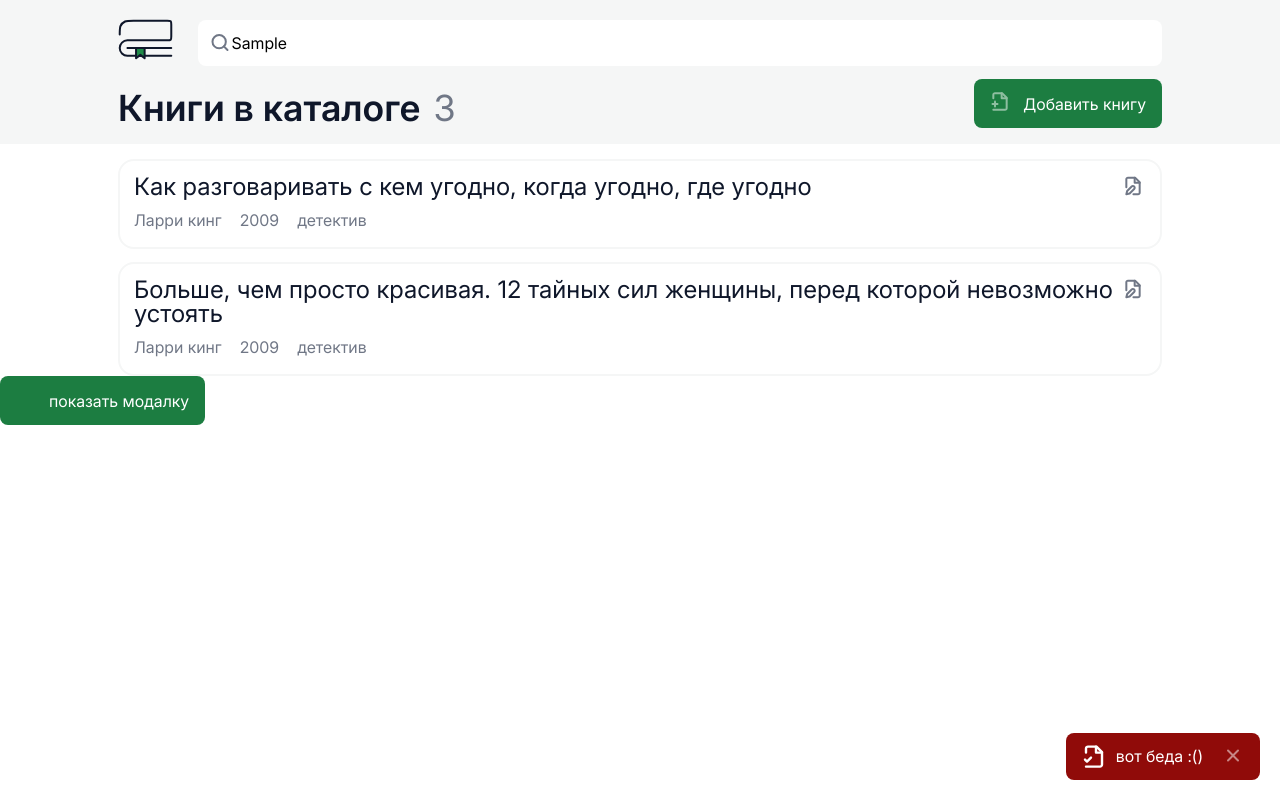
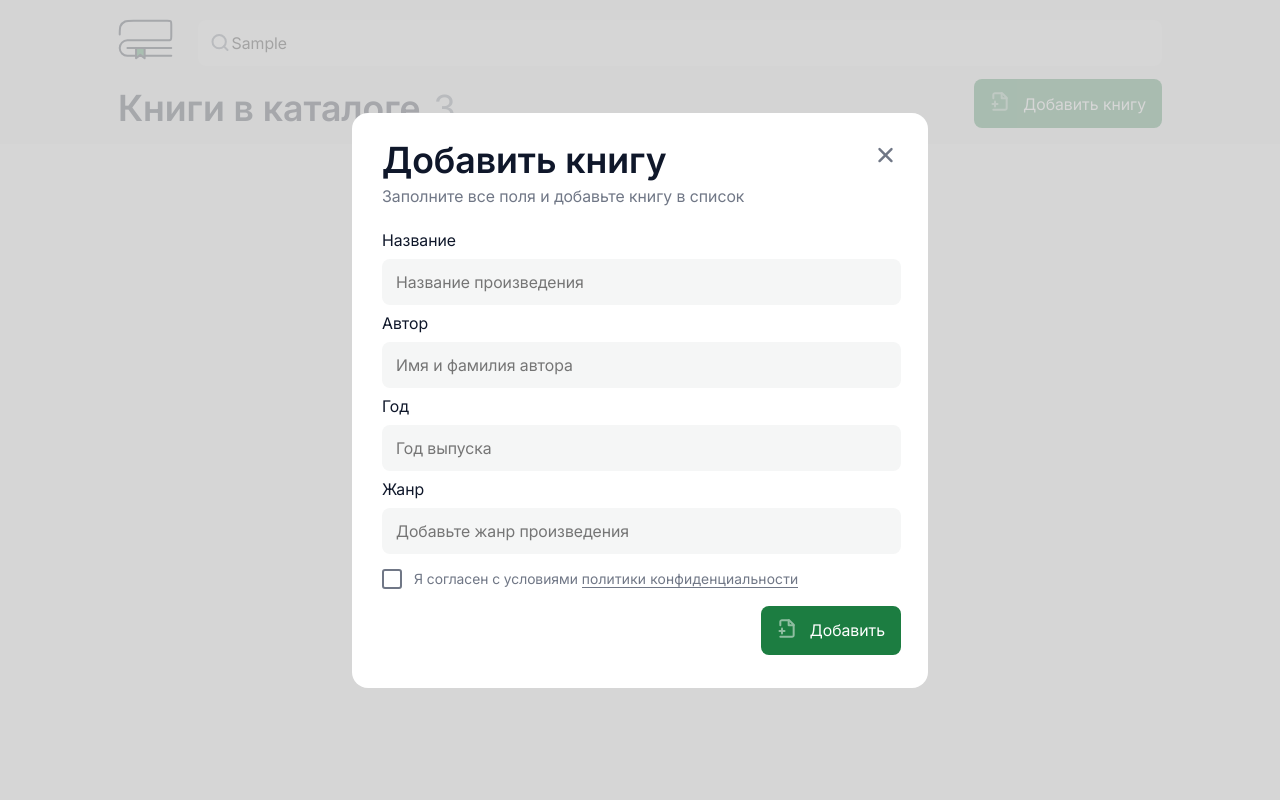
Before and after one commit to ase444ka/my-books, a Vue app: page / in a window 1280 px wide. Both pictures are taken after typing "Sample" into the empty fields and a click on the button "Добавить книгу". Built offline with nearby package versions, Linux system fonts and the light colour scheme.

Commit message:
implement add-delete functionality

```diff
--- a/src/App.vue
+++ b/src/App.vue
@@ -1,34 +1,72 @@
 <script setup>
-import {ref, onMounted} from 'vue';
+import {ref} from 'vue';
 import {inject} from 'vue';
 const successNoty = inject('successNoty');
 const errorNoty = inject('errorNoty');
-import BookDialog from '@/components/BookDialog.vue'
+import BookDialog from '@/components/BookDialog.vue';
+import bookKeeper from '@/api/book-keeper.js';
 
-const showModal = ref(false)
+const bookList = ref(bookKeeper.getList());
+const currentBook = ref(null);
 
-const closeModal = () => {
-  showModal.value = false
+const showModal = ref(false);
+
+const openToAdd = () => {
+  showModal.value = true;
+};
+
+const openToEdit = (book) => {
+  currentBook.value = book;
+  showModal.value = true;
+};
+
+const refresh = () => {
+  console.log('refrecccc')
+  showModal.value = false;
+  currentBook.value = null;
+};
+
+const refreshAndUpdate = () => {
+  refresh();
+  bookList.value = bookKeeper.getList();
+};
+
+const saveBook = (book) => {
+  console.log('save')
+  if (currentBook.value) {
+    edit(book);
+  } else {
+    add(book);
   }
+  refreshAndUpdate()
+};
 
-const openModal = () => {
-  showModal.value = true
-}
+const add = (book) => {
+  console.log('add')
+  bookKeeper.createItem(book);
+};
 
+const edit = (book) => {
+  console.log('edit')
+  bookKeeper.updateItem(book);
+};
 
-onMounted(() => {
-  successNoty('Приветик!');
-  setTimeout(() => {
-    errorNoty('вот беда :()');
-  }, 7000);
-});
-const ch = ref('');
+const remove = (book) => {
+  console.log('rremmoove')
+  bookKeeper.deleteItem(book.id);
+  refreshAndUpdate();
+};
 </script>
 
 <template>
   <Transition>
-  <BookDialog @cancel="closeModal"  v-if="showModal"/>
-
+    <BookDialog
+      @cancel="refresh"
+      @save="saveBook"
+      @delete="remove"
+      v-if="showModal"
+      :book="currentBook"
+    />
   </Transition>
   <header class="header">
     <div class="container">
@@ -43,7 +81,6 @@ const ch = ref('');
             </svg>
           </template>
         </MyInput>
-
 
         <!-- <MyButton class="header__search-button">
           <use href="./assets/sprites.svg#magnify"></use>
@@ -62,7 +99,11 @@ const ch = ref('');
       </div>
       <div class="header__bottom">
         <h1 class="header__title">Книги в каталоге <span>3</span></h1>
-        <MyButton class="header__button" text="Добавить книгу">
+        <MyButton
+          class="header__button"
+          text="Добавить книгу"
+          @click="openToAdd"
+        >
           <use href="./assets/sprites.svg#add"></use>
         </MyButton>
       </div>
@@ -72,44 +113,24 @@ const ch = ref('');
     <section class="book-list">
       <div class="container">
         <ul>
-          <li class="book">
+          <li class="book" v-for="book in bookList">
             <div class="book__main">
               <h2 class="book__title">
-                Как разговаривать с кем угодно, когда угодно, где угодно
+                {{ book.title }}
               </h2>
-              <MyButton class="book__edit-button">
+              <MyButton class="book__edit-button" @click="openToEdit(book)">
                 <use href="./assets/sprites.svg#edit"></use>
               </MyButton>
             </div>
 
             <p class="book__info">
-              <span>Ларри кинг</span>
-              <span>2009</span>
-              <span>детектив</span>
-            </p>
-          </li>
-
-          <li class="book">
-            <div class="book__main">
-              <h2 class="book__title">
-                Больше, чем просто красивая. 12 тайных сил женщины, перед
-                которой невозможно устоять
-              </h2>
-              <MyButton class="book__edit-button">
-                <use href="./assets/sprites.svg#edit"></use>
-              </MyButton>
-            </div>
-
-            <p class="book__info">
-              <span>Ларри кинг</span>
-              <span>2009</span>
-              <span>детектив</span>
+              <span>{{ book.author }}</span>
+              <span>{{ book.year }}</span>
+              <span>{{ book.genre }}</span>
             </p>
           </li>
         </ul>
       </div>
-  <MyButton text="показать модалку" @click="openModal"/>
-
     </section>
   </main>
 </template>
@@ -123,7 +144,7 @@ const ch = ref('');
 .v-enter-from,
 .v-leave-to {
   opacity: 0;
-  transform: scale(0,1);
+  transform: scale(0, 1);
 }
 .header {
   background-color: var(--color-border);
@@ -228,7 +249,6 @@ const ch = ref('');
     @media screen and (max-width: 480px) {
       padding: 12px 14px 15px 15px;
     }
-
   }
   &__main {
     display: flex;
@@ -256,6 +276,5 @@ const ch = ref('');
       gap: 9px;
     }
   }
-
 }
 </style>
--- a/src/api/book-keeper.js
+++ b/src/api/book-keeper.js
@@ -30,12 +30,12 @@ export default {
   },
 
   updateItem(item) {
-    const filteredList = this.getList().filter(list.id !== item.id);
+    const filteredList = this.getList().filter(it => it.id !== item.id);
     localStorage.setItem('booklist', JSON.stringify([...filteredList, item]));
   },
 
   deleteItem(id) {
-    const filteredList = this.getList().filter(list.id !== id);
+    const filteredList = this.getList().filter(item => item.id !== id);
     localStorage.setItem('booklist', JSON.stringify(filteredList));
   },
 };
--- a/src/components/BookDialog.vue
+++ b/src/components/BookDialog.vue
@@ -1,51 +1,106 @@
 <script setup>
-import {ref, onMounted} from 'vue'
-import bookKeeper from '@/api/book-keeper.js'
+import {ref, computed} from 'vue';
+import bookKeeper from '@/api/book-keeper.js';
 const {book} = defineProps({
   book: Object || null,
-})
-const emit = defineEmits(['cancel', 'save', 'delete'])
+});
+const emit = defineEmits(['cancel', 'save', 'delete']);
 
-let currentBook = ref(book || {
+const currentBook = ref(
+  book || {
     title: '',
     author: '',
     year: null,
     genre: '',
-  })
+  }
+);
 
-
+const isDeleting = ref(false);
 
 const process = (e) => {
-  if(e.target.matches('.modal__backdrop')) {
-    emit('cancel')
+  if (e.target.matches('.modal__backdrop')) {
+    console.log('lllll');
+    emit('cancel');
   }
-}
+};
 
-const saveBook = e => {
-  bookKeeper.createItem(currentBook.value)
-}
+const title = computed(() => {
+  return book ? 'Редактировать книгу' : 'Добавить книгу';
+});
 
+const tooltip = computed(() => {
+  return book
+    ? 'Внесите изменение в карточке'
+    : 'Заполните все поля и добавьте книгу в список';
+});
+
+const startDeleting = () => {
+  console.log('deletinggg');
+  isDeleting.value = true;
+};
+
+const cancelDeleting = () => {
+  isDeleting.value = false;
+};
 </script>
 
 <template>
   <div class="modal__backdrop" @click="process">
     <div class="modal__window">
       <div class="modal__title">
-        <h1>Добавить книгу</h1>
+        <h1>{{ title }}</h1>
         <MyButton class="modal__close" @click="$emit('cancel')">
           <use href="../assets/sprites.svg#cross"></use>
         </MyButton>
       </div>
-      <p class="modal__tooltip">Заполните все поля и добавьте книгу в список</p>
-      <form @submit.prevent="saveBook" class="modal__form">
-        <MyInput label="Название" placeholder="Название произведения" v-model="currentBook.title" />
-        <MyInput label="Автор" placeholder="Имя и фамилия автора" v-model="currentBook.author" />
-        <MyInput label="Год" placeholder="Год выпуска" v-model="currentBook.year" />
-        <MyInput label="Жанр" placeholder="Добавьте жанр произведения" v-model="currentBook.genre" />
+      <p class="modal__tooltip">{{ tooltip }}</p>
+      <form class="modal__form" @submit.prevent="$emit('save', currentBook)">
+        <MyInput
+          label="Название"
+          placeholder="Название произведения"
+          v-model="currentBook.title"
+        />
+        <MyInput
+          label="Автор"
+          placeholder="Имя и фамилия автора"
+          v-model="currentBook.author"
+        />
+        <MyInput
+          label="Год"
+          placeholder="Год выпуска"
+          v-model="currentBook.year"
+        />
+        <MyInput
+          label="Жанр"
+          placeholder="Добавьте жанр произведения"
+          v-model="currentBook.genre"
+        />
         <MyCheckbox>
           Я согласен с условиями <a href="#">политики конфиденциальности</a>
         </MyCheckbox>
-        <div class="modal__actions">
+        <Transition>
+          <div class="modal__alert" v-if="isDeleting">
+            <div class="modal__alert-message">Точно удалить?</div>
+            <div class="modal__alert-actions">
+              <MyButton text="Удалить" @click="$emit('delete', book)">
+                <use href="../assets/sprites.svg#trash"></use>
+              </MyButton>
+              <MyButton text="Отмена" type="button" @click="cancelDeleting">
+                <use href="../assets/sprites.svg#undo"></use>
+              </MyButton>
+            </div>
+          </div>
+        </Transition>
+
+        <div class="modal__actions" v-if="book">
+          <MyButton type="button" @click="startDeleting">
+            <use href="../assets/sprites.svg#trash"></use>
+          </MyButton>
+          <MyButton type="submit" text="Сохранить">
+            <use href="../assets/sprites.svg#add"></use>
+          </MyButton>
+        </div>
+        <div class="modal__actions" v-else>
           <MyButton type="submit" text="Добавить">
             <use href="../assets/sprites.svg#add"></use>
           </MyButton>
@@ -56,6 +111,16 @@ const saveBook = e => {
 </template>
 
 <style lang="scss" scoped>
+.v-enter-active,
+.v-leave-active {
+  transition: opacity 0.05s ease, transform 0.4s ease;
+}
+
+.v-enter-from,
+.v-leave-to {
+  opacity: 0;
+  transform: scale(1, 0);
+}
 
 .modal {
   &__backdrop {
@@ -90,7 +155,7 @@ const saveBook = e => {
       padding-top: 29px;
     }
     @media screen and (max-width: 320px) {
-    padding: 21px 16px 30px 20px;
+      padding: 21px 16px 30px 20px;
     }
   }
   &__title {
@@ -138,5 +203,28 @@ const saveBook = e => {
       }
     }
   }
+  &__alert {
+    background: var(--color-border);
+    border-radius: 4px;
+    &-message {
+      color: var(--color-danger);
+    }
+    &-actions {
+      display: flex;
+      justify-content: space-between;
+      .button {
+        background-color: var(--color-border);
+
+        &:first-child {
+          border: 1px solid var(--color-danger);
+          color: var(--color-danger);
+        }
+        &:last-child {
+          border: 1px solid var(--color-success);
+          color: var(--color-success);
+        }
+      }
+    }
+  }
 }
 </style>
```
Also changed, not shown: src/assets/sprites.svg. Lines whose indentation alone changed are shown as unchanged.
